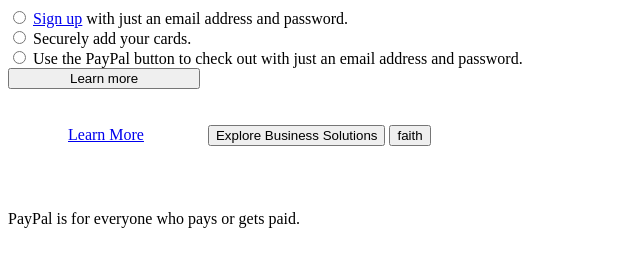
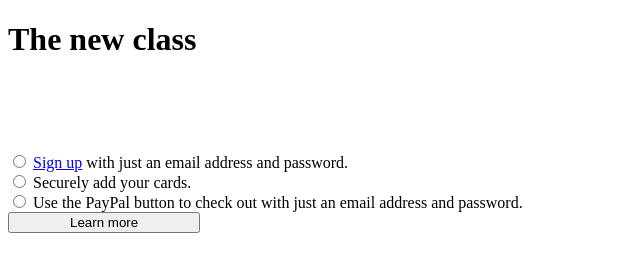
Before and after one commit to mayahmirian/ticket-app, a plain HTML site: page index.html in a window 1280 px wide. Shown: the top 258 px of the page, without its empty margins (0-640 px from the left). Drawn offline with Linux system fonts and the light colour scheme.

Commit message:
new update

```diff
--- a/index.html
+++ b/index.html
@@ -12,7 +12,8 @@
 </body>
 </html>
 
-
+<h1> The new class</h1>
+<br><br><br><br>
 <div class="row">
     <div class="col 4 col-sm-4 col-md-4">
   <div class="form-check">
```
